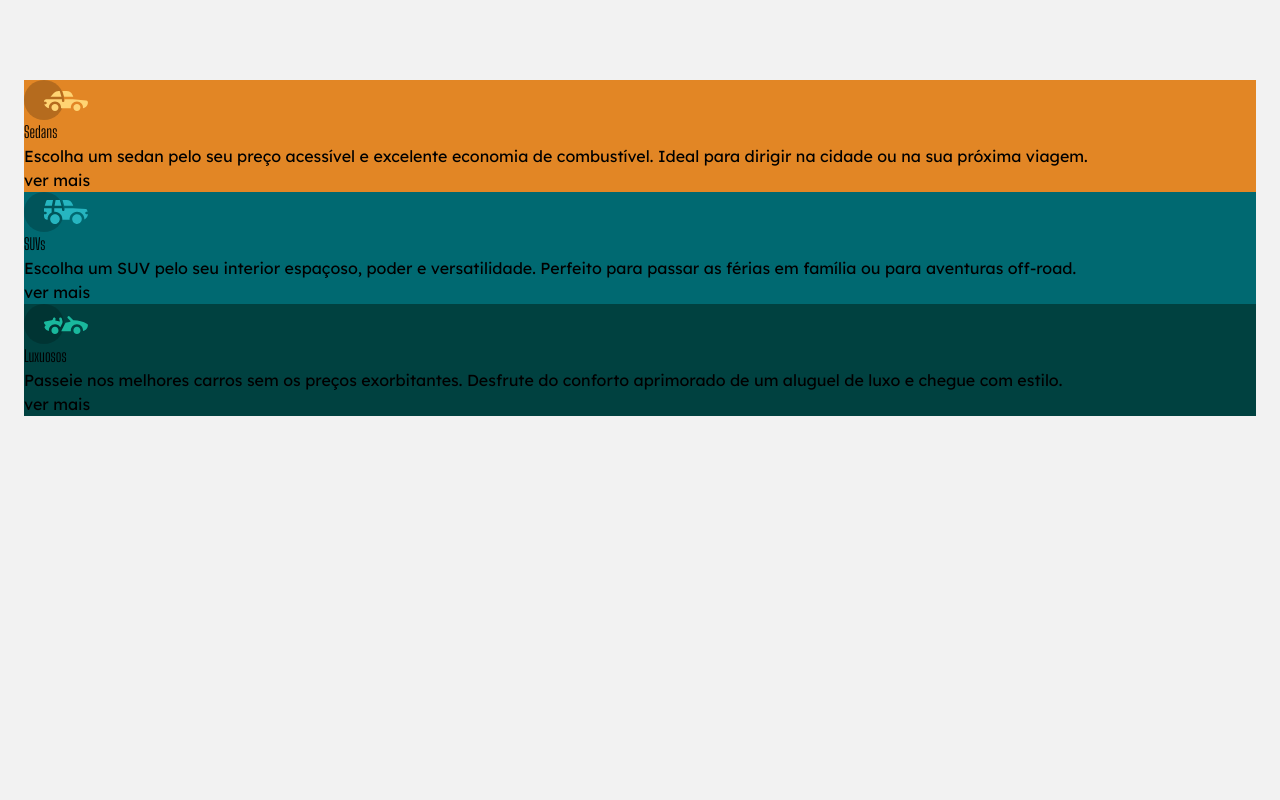
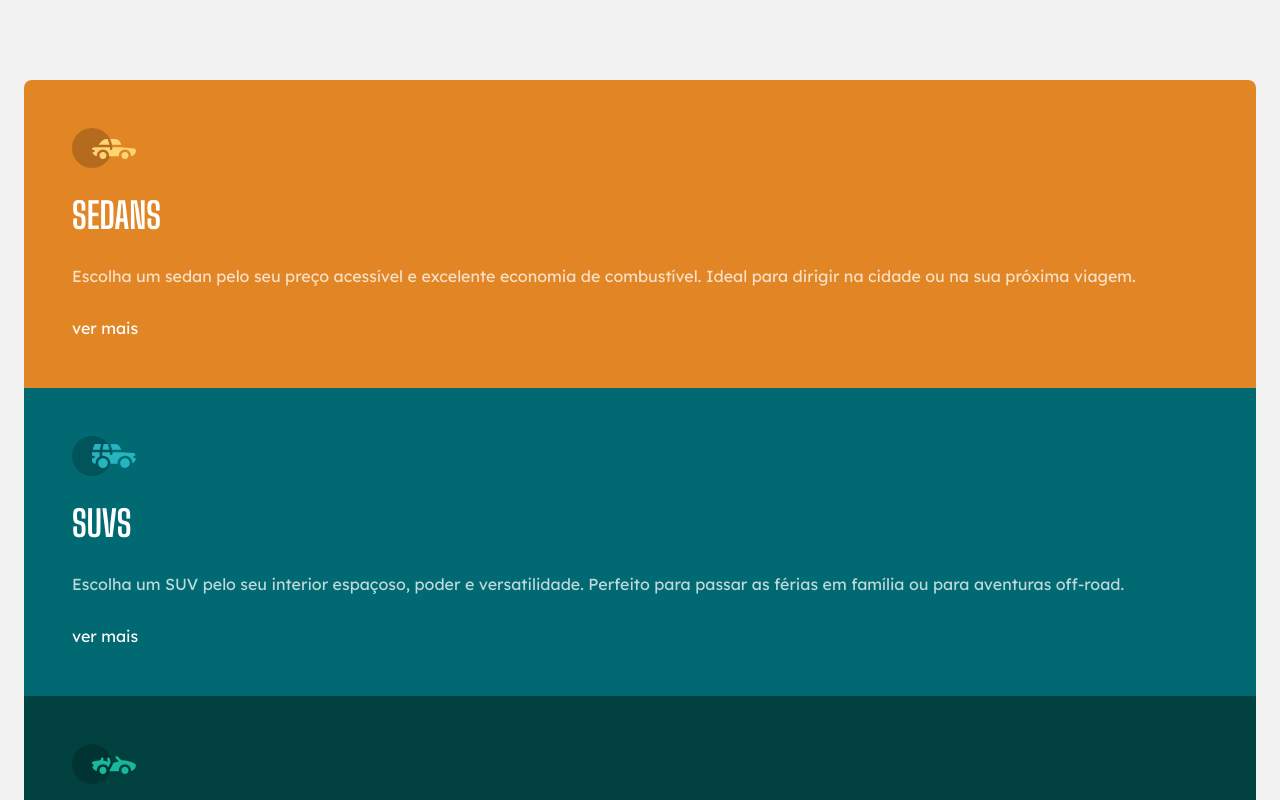
Before and after one commit to Rip-V4SH/Cars-32c, a React (Vite) app: page / in a window 1280 px wide. Shown: the top 800 px of the page. Built offline with nearby package versions, Linux system fonts and the light colour scheme.

Commit message:
sexto commit do App

```diff
--- a/src/App.jsx
+++ b/src/App.jsx
@@ -6,25 +6,25 @@
   return (
     <main className="min-h-svh bg-offwhitebg py-20 px-6">
       <section>
-        <div className="bg-orange">
-          <img src={Sedans} alt="" />
-          <h2 className="font-shoulders">Sedans</h2>
-          <p className="font-lexend">Escolha um sedan pelo seu preço acessível e excelente economia de combustível. Ideal para dirigir na cidade ou na sua próxima viagem.</p>
-          <a className="font-lexend" href="https://www.webmotors.com.br/sedans" target="_blank">ver mais</a>
+        <div className="bg-orange p-12 rounded-t-lg">
+          <img src={Sedans} alt="" className="mb-7"/>
+          <h2 className="font-shoulders mb-7 uppercase text-4xl font-bold text-white">Sedans</h2>
+          <p className="font-lexend mb-7 text-offwhite">Escolha um sedan pelo seu preço acessível e excelente economia de combustível. Ideal para dirigir na cidade ou na sua próxima viagem.</p>
+          <a className="font-lexend text-white" href="https://www.webmotors.com.br/sedans" target="_blank">ver mais</a>
         </div>
 
-        <div className="bg-green">
-          <img src={Suv} alt="" />
-          <h2 className="font-shoulders">SUVs</h2>
-          <p className="font-lexend">Escolha um SUV pelo seu interior espaçoso, poder e versatilidade. Perfeito para passar as férias em família ou para aventuras off-road.</p>
-          <a className="font-lexend" href="https://www.webmotors.com.br/suvs" target="_blank">ver mais</a>
+        <div className="bg-green p-12">
+          <img src={Suv} alt="" className="mb-7"/>
+          <h2 className="font-shoulders mb-7 uppercase text-4xl font-bold text-white">SUVs</h2>
+          <p className="font-lexend mb-7 text-offwhite">Escolha um SUV pelo seu interior espaçoso, poder e versatilidade. Perfeito para passar as férias em família ou para aventuras off-road.</p>
+          <a className="font-lexend text-white" href="https://www.webmotors.com.br/suvs" target="_blank">ver mais</a>
         </div>
 
-        <div className="bg-dark-green">
-          <img src={Luxo} alt="" />
-          <h2 className="font-shoulders">Luxuosos</h2>
-          <p className="font-lexend">Passeie nos melhores carros sem os preços exorbitantes. Desfrute do conforto aprimorado de um aluguel de luxo e chegue com estilo.</p>
-          <a className="font-lexend" href="https://www.webmotors.com.br/carros-de-luxo" target="_blank">ver mais</a>
+        <div className="bg-dark-green p-12 rounded-b-lg">
+          <img src={Luxo} alt="" className="mb-7"/>
+          <h2 className="font-shoulders mb-7 uppercase text-4xl font-bold text-white">Luxuosos</h2>
+          <p className="font-lexend mb-7 text-offwhite">Passeie nos melhores carros sem os preços exorbitantes. Desfrute do conforto aprimorado de um aluguel de luxo e chegue com estilo.</p>
+          <a className="font-lexend text-white" href="https://www.webmotors.com.br/carros-de-luxo" target="_blank">ver mais</a>
         </div>
       </section>
     </main>
```
